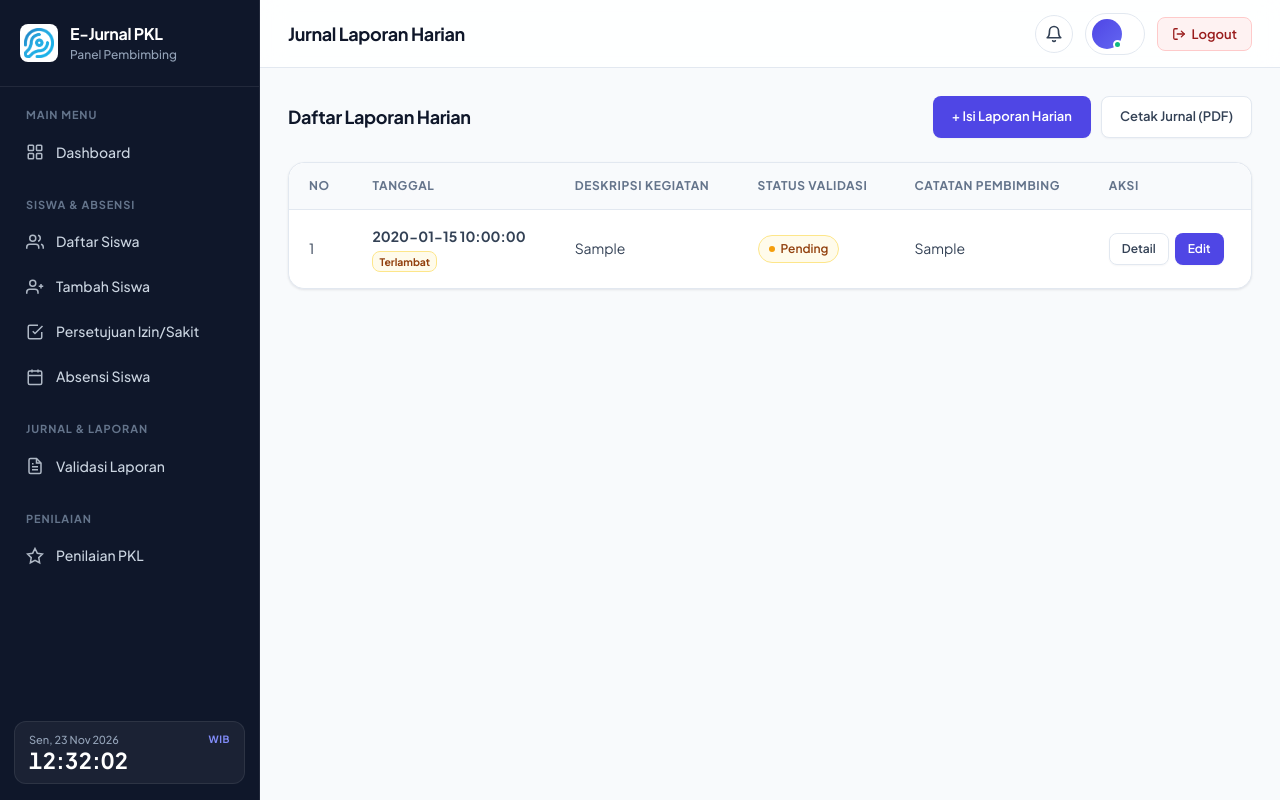
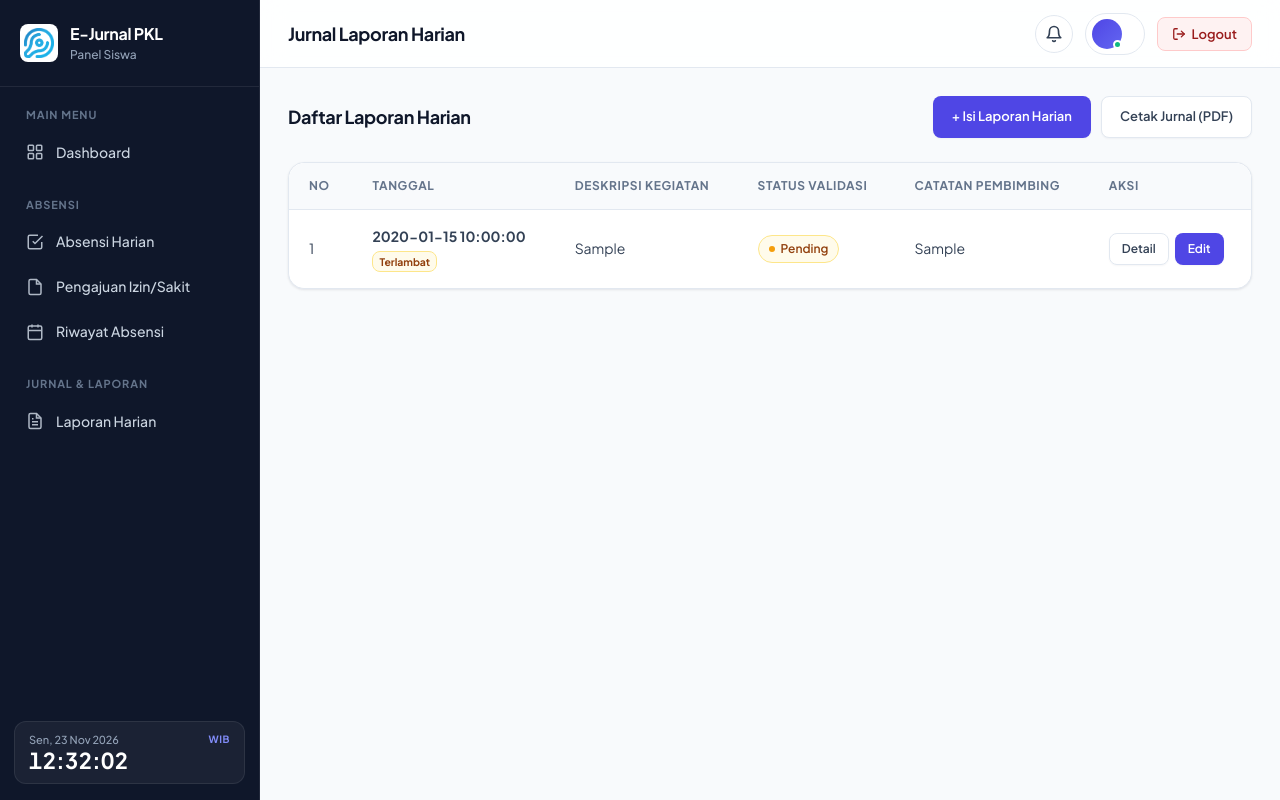
Before and after one commit to althebaran17/jurnal_pkl1, a Flask app: template templates/laporan.html in a window 1280 px wide. Run offline with Flask 3, Linux system fonts and the light colour scheme; the template is opened without the code that fills it: most values are stand-ins (such as "Sample title", 1, 10 or a date in 2020).

Commit message:
Update laporan

```diff
--- a/templates/laporan.html
+++ b/templates/laporan.html
@@ -243,24 +243,23 @@
 </head>
 <body>
 
-<!-- SIDEBAR DARK SOLID TERKUNCI -->
+    <!-- SIDEBAR DARK SOLID -->
     <div class="sidebar">
         <div>
             <div class="sidebar-brand">
                 <img src="{{ url_for('static', filename='img/logo.png') }}" alt="Logo" class="brand-logo-img">
                 <div class="brand-text">
                     <span class="brand-title">E-Jurnal PKL</span>
-                    <span class="brand-subtitle">{{ 'Panel Admin' if session.get('role') == 'admin' else 'Panel Pembimbing' }}</span>
+                    <span class="brand-subtitle">Panel Siswa</span>
                 </div>
             </div>
 
             <div class="sidebar-nav">
-                {% if session.get('role') == 'admin' %}{% include '_sidebar_admin.html' %}{% endif %}
                 <div class="nav-group">
                     <span class="nav-label">Main Menu</span>
                     <ul class="sidebar-menu">
                         <li>
-                            <a href="{{ url_for('dashboard_pembimbing') }}" class="{{ 'active' if request.endpoint == 'dashboard_pembimbing' else '' }}">
+                            <a href="{{ url_for('dashboard_siswa') }}" class="{{ 'active' if request.endpoint == 'dashboard_siswa' else '' }}">
                                 <div class="menu-link-content">
                                     <svg viewBox="0 0 24 24" fill="none" stroke="currentColor"><rect x="3" y="3" width="7" height="7" rx="1"/><rect x="14" y="3" width="7" height="7" rx="1"/><rect x="14" y="14" width="7" height="7" rx="1"/><rect x="3" y="14" width="7" height="7" rx="1"/></svg>
                                     Dashboard
@@ -271,40 +270,29 @@
                 </div>
 
                 <div class="nav-group">
-                    <span class="nav-label">Siswa & Absensi</span>
+                    <span class="nav-label">Absensi</span>
                     <ul class="sidebar-menu">
                         <li>
-                            <a href="{{ url_for('daftar_siswa') }}" class="{{ 'active' if request.endpoint == 'daftar_siswa' else '' }}">
+                            <a href="{{ url_for('absensi') }}" class="{{ 'active' if request.endpoint == 'absensi' else '' }}">
                                 <div class="menu-link-content">
-                                    <svg viewBox="0 0 24 24" fill="none" stroke="currentColor"><path d="M17 21v-2a4 4 0 0 0-4-4H5a4 4 0 0 0-4 4v2"/><circle cx="9" cy="7" r="4"/><path d="M23 21v-2a4 4 0 0 0-3-3.87"/><path d="M16 3.13a4 4 0 0 1 0 7.75"/></svg>
-                                    Daftar Siswa
+                                    <svg viewBox="0 0 24 24" fill="none" stroke="currentColor"><path d="M9 11l3 3L22 4"/><path d="M21 12v7a2 2 0 0 1-2 2H5a2 2 0 0 1-2-2V5a2 2 0 0 1 2-2h11"/></svg>
+                                    Absensi Harian
                                 </div>
                             </a>
                         </li>
                         <li>
-                            <a href="{{ url_for('tambah_siswa_page') }}" class="{{ 'active' if request.endpoint == 'tambah_siswa_page' else '' }}">
+                            <a href="{{ url_for('pengajuan_absensi') }}" class="{{ 'active' if request.endpoint == 'pengajuan_absensi' else '' }}">
                                 <div class="menu-link-content">
-                                    <svg viewBox="0 0 24 24" fill="none" stroke="currentColor"><path d="M16 21v-2a4 4 0 0 0-4-4H5a4 4 0 0 0-4 4v2"/><circle cx="9" cy="7" r="4"/><line x1="20" y1="8" x2="20" y2="14"/><line x1="23" y1="11" x2="17" y2="11"/></svg>
-                                    Tambah Siswa
+                                    <svg viewBox="0 0 24 24" fill="none" stroke="currentColor"><path d="M14 2H6a2 2 0 0 0-2 2v16a2 2 0 0 0 2 2h12a2 2 0 0 0 2-2V8z"/><polyline points="14 2 14 8 20 8"/></svg>
+                                    Pengajuan Izin/Sakit
                                 </div>
-                            </a>
-                        </li>
-                        <li>
-                            <a href="{{ url_for('persetujuan_absensi') }}" class="{{ 'active' if request.endpoint == 'persetujuan_absensi' else '' }}">
-                                <div class="menu-link-content">
-                                    <svg viewBox="0 0 24 24" fill="none" stroke="currentColor"><path d="M9 11l3 3L22 4"/><path d="M21 12v7a2 2 0 0 1-2 2H5a2 2 0 0 1-2-2V5a2 2 0 0 1 2-2h11"/></svg>
-                                    Persetujuan Izin/Sakit
-                                </div>
-                                {% if notif_pengajuan > 0 %}
-                                    <span class="menu-badge">{{ notif_pengajuan }}</span>
-                                {% endif %}
                             </a>
                         </li>
                         <li>
                             <a href="{{ url_for('riwayat_absensi') }}" class="{{ 'active' if request.endpoint == 'riwayat_absensi' else '' }}">
                                 <div class="menu-link-content">
                                     <svg viewBox="0 0 24 24" fill="none" stroke="currentColor"><rect x="3" y="4" width="18" height="18" rx="2" ry="2"/><line x1="16" y1="2" x2="16" y2="6"/><line x1="8" y1="2" x2="8" y2="6"/><line x1="3" y1="10" x2="21" y2="10"/></svg>
-                                    Absensi Siswa
+                                    Riwayat Absensi
                                 </div>
                             </a>
                         </li>
@@ -315,20 +303,15 @@
                     <span class="nav-label">Jurnal & Laporan</span>
                     <ul class="sidebar-menu">
                         <li>
-                            <a href="{{ url_for('validasi_laporan') }}" class="{{ 'active' if request.endpoint in ['validasi_laporan', 'validasi_detail'] else '' }}">
+                            <a href="{{ url_for('laporan') }}" class="{{ 'active' if request.endpoint in ['laporan', 'laporan_tambah', 'laporan_edit', 'laporan_detail'] else '' }}">
                                 <div class="menu-link-content">
                                     <svg viewBox="0 0 24 24" fill="none" stroke="currentColor"><path d="M14 2H6a2 2 0 0 0-2 2v16a2 2 0 0 0 2 2h12a2 2 0 0 0 2-2V8z"/><polyline points="14 2 14 8 20 8"/><line x1="16" y1="13" x2="8" y2="13"/><line x1="16" y1="17" x2="8" y2="17"/><polyline points="10 9 9 9 8 9"/></svg>
-                                    Validasi Laporan
+                                    Laporan Harian
                                 </div>
-                                {% if notif_laporan > 0 %}
-                                    <span class="menu-badge">{{ notif_laporan }}</span>
-                                {% endif %}
                             </a>
                         </li>
                     </ul>
                 </div>
-
-                {% include '_sidebar_penilaian.html' %}
             </div>
         </div>
     </div>
--- a/templates/validasi_laporan.html
+++ b/templates/validasi_laporan.html
@@ -128,8 +128,6 @@
                     </ul>
                 </div>
 
-                {% include '_sidebar_penilaian.html' %}
-
                 <div class="nav-group">
                     <span class="nav-label">Siswa & Absensi</span>
                     <ul class="sidebar-menu">
@@ -187,6 +185,8 @@
                         </li>
                     </ul>
                 </div>
+
+                {% include '_sidebar_penilaian.html' %}
             </div>
         </div>
     </div>
```
